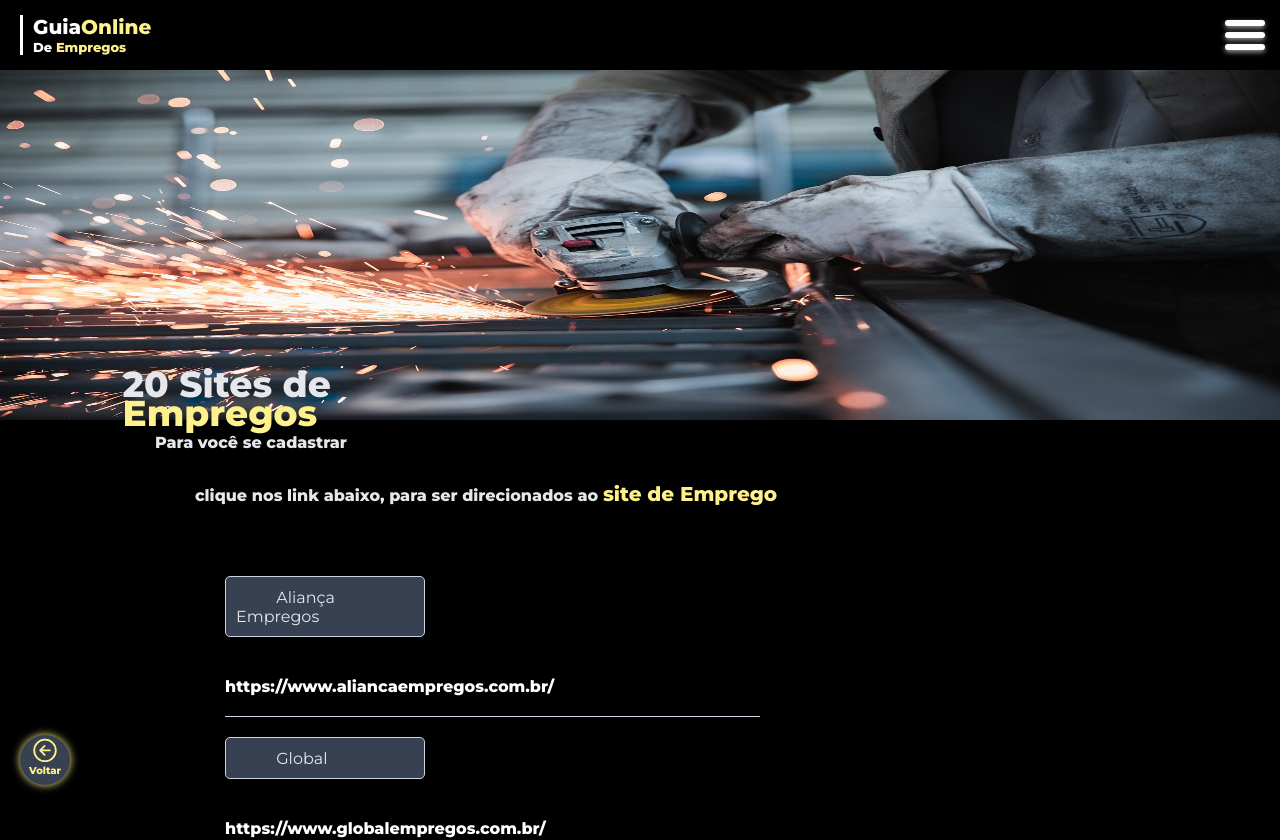
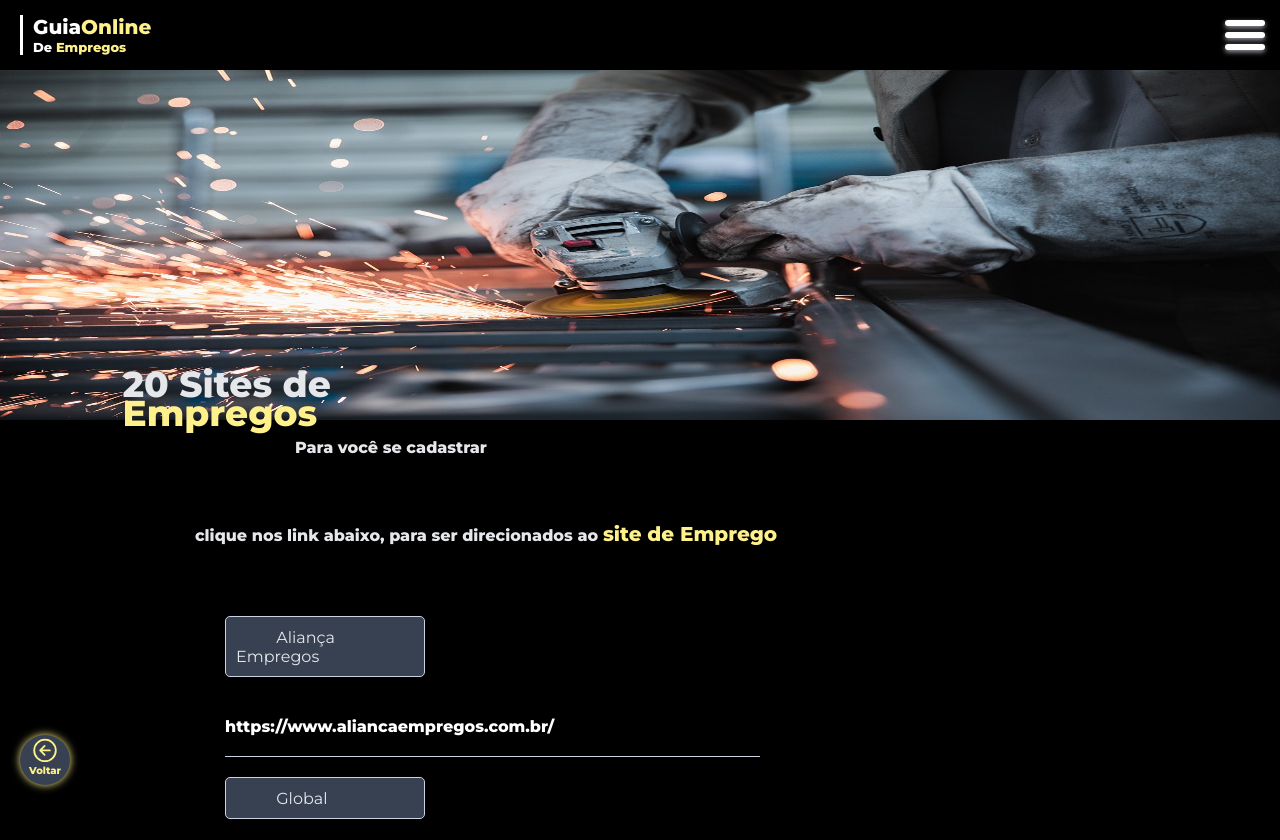
Before and after one commit to cajui54/guia_emprego, a React (Create React App) app: page /jobs in a window 1280 px wide. Shown: the top 840 px of the page. Built offline with nearby package versions, Linux system fonts and the light colour scheme; some icons are missing.

Commit message:
fixed css

```diff
--- a/src/components/News/Wrapper.style.js
+++ b/src/components/News/Wrapper.style.js
@@ -64,7 +64,9 @@ const Wrapper = styled.section`
         font-size: 150px;
         color: #fff;
     }
-
+    .group-title h2:nth-child(2){
+        transform: translate(150px, -19px) scale(1.9);
+    }
     @media screen and (min-width: 768px) {
 
         .group-title {
--- a/src/pages/Home/Homes.style.js
+++ b/src/pages/Home/Homes.style.js
@@ -2,6 +2,11 @@ import styled from "styled-components";
 
 const HomeStyle = styled.main`
     overflow: hidden;
+
+    .info-section p{
+        margin: 20px 0;
+    }
+
     & dl {
      width: 90%;
      margin: 10px auto;
--- a/src/pages/Jobs/Jobs.style.js
+++ b/src/pages/Jobs/Jobs.style.js
@@ -31,11 +31,15 @@ const JobsSection = styled.div`
     .container-btn-back span{
         font-size: 10px;
     }
+    .subtitle p{
+        margin: 10px 0;
+    }
     .container-jobs-sites {
-        margin: 20px 0;
+        margin: 30px 0;
     }
     .container-jobs-sites p {
-        margin-top: -25px;
+        margin-top: 10px;
+
     }
     .container-jobs-sites p span{
         color: #fef08a;
@@ -88,9 +92,6 @@ const JobsSection = styled.div`
             margin-left: 100px;
             transform: translateY(-35px);
         }
-        .subtitle p{
-            margin: 5px -140px;
-        }
         & dl {
             width: 50%;
             margin: 50px;
```
